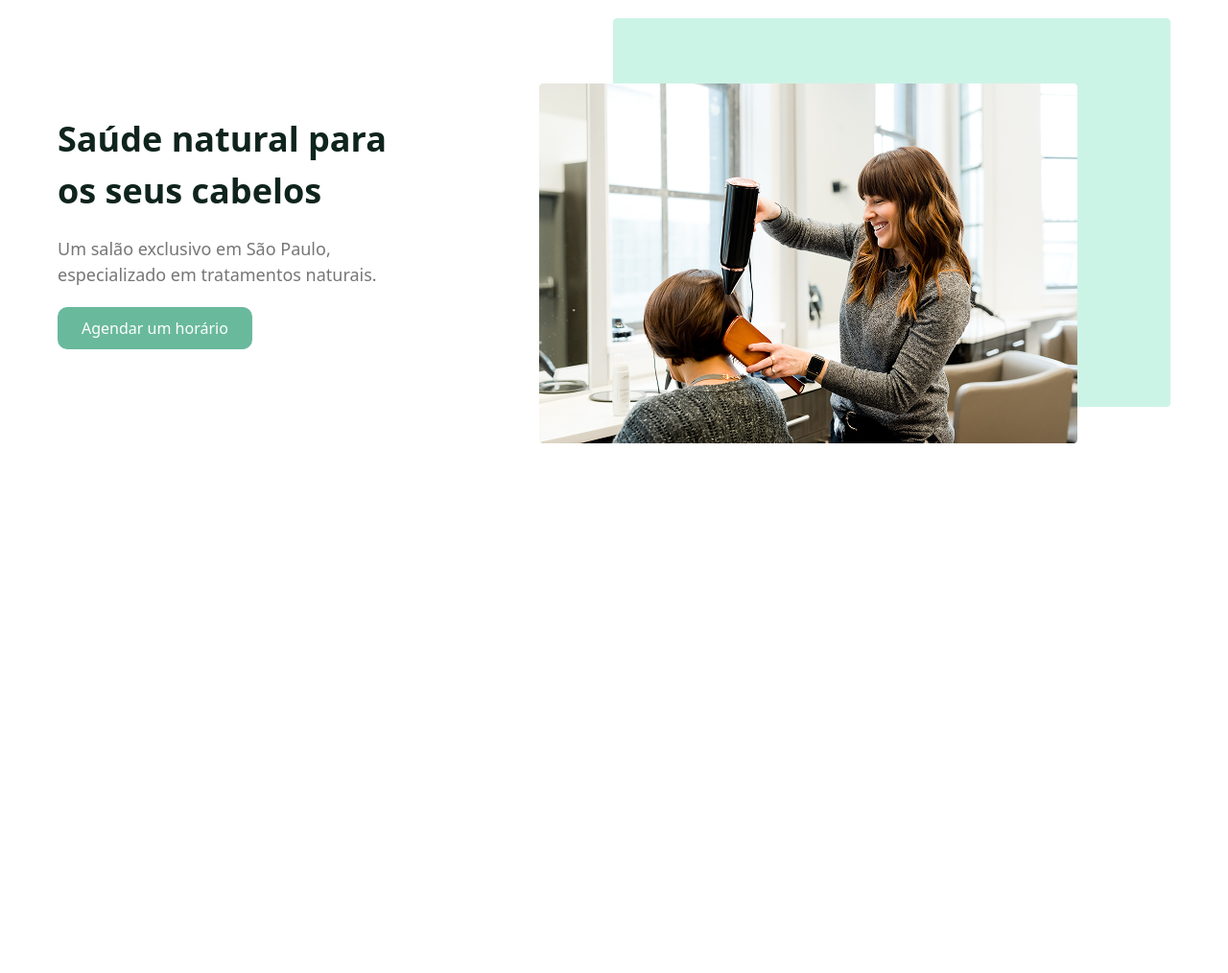
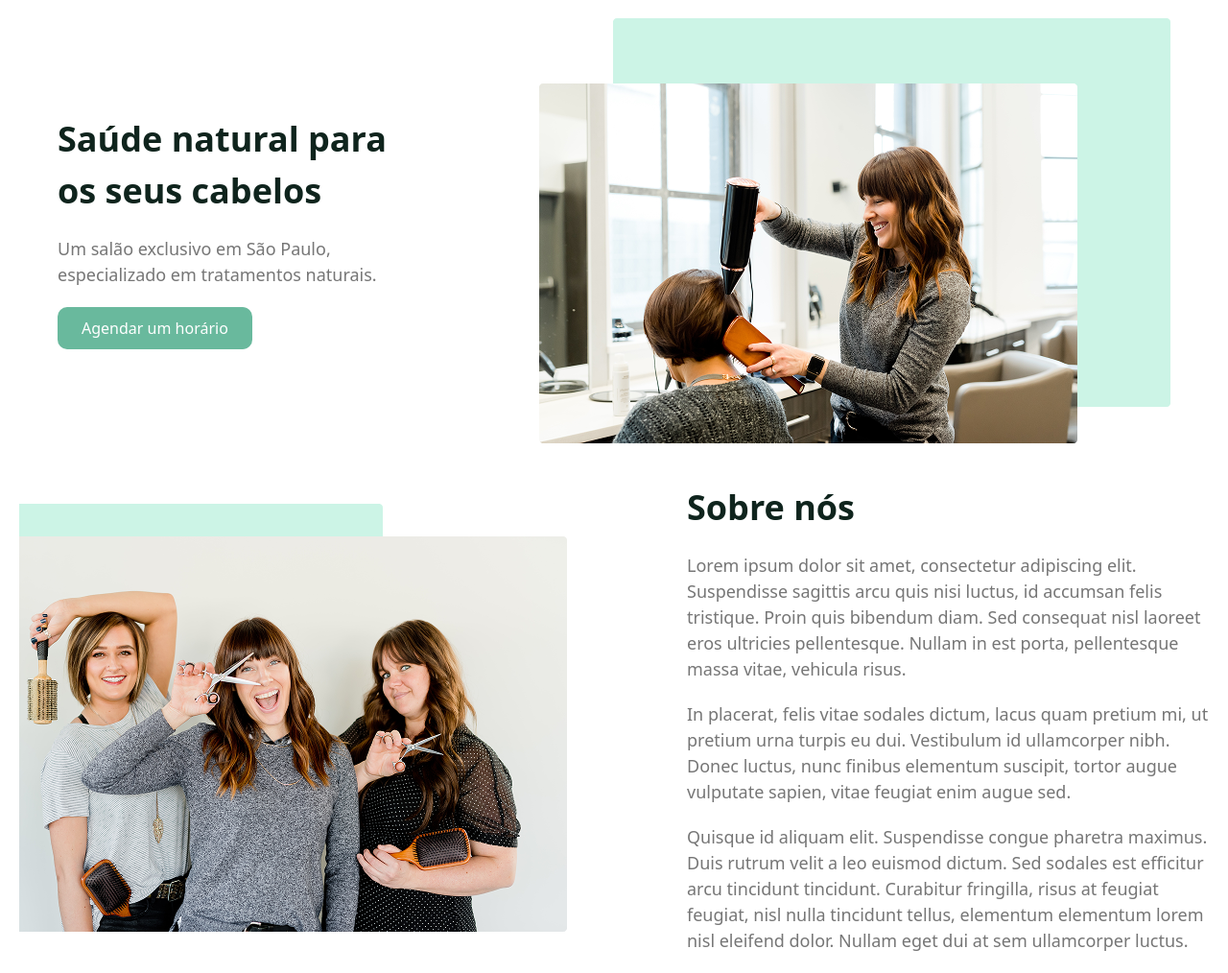
Before and after one commit to mahmadzoda09/TailwindLesson4, a website: page index.html in a window 1280 px wide. Shown: the part 67-1081 px from the top of the page at 96% size. Before the commit the page ends 800 px from the top, so only its background shows below. Drawn offline with Linux system fonts and the light colour scheme.

Commit message:
Section2

```diff
--- a/index.html
+++ b/index.html
@@ -44,6 +44,34 @@
         </aside>
         <img src="src/Img.png" alt="" />
       </section>
+      <section
+        class="flex flex-col lg:flex-row m-auto max-w-350 p-[20px] justify-between items-center gap-[50px] lg:gap-[125px]"
+      >
+        <img src="src/three.png" alt="" />
+        <aside class="flex flex-col gap-[20px] items-start">
+          <h1 class="text-[#0F241D] text-[36px] font-bold">Sobre nós</h1>
+          <p class="text-[#767676] text-[18px] font-normal">
+            Lorem ipsum dolor sit amet, consectetur adipiscing elit. Suspendisse
+            sagittis arcu quis nisi luctus, id accumsan felis tristique. Proin
+            quis bibendum diam. Sed consequat nisl laoreet eros ultricies
+            pellentesque. Nullam in est porta, pellentesque massa vitae,
+            vehicula risus.
+          </p>
+          <p class="text-[#767676] text-[18px] font-normal">
+            In placerat, felis vitae sodales dictum, lacus quam pretium mi, ut
+            pretium urna turpis eu dui. Vestibulum id ullamcorper nibh. Donec
+            luctus, nunc finibus elementum suscipit, tortor augue vulputate
+            sapien, vitae feugiat enim augue sed.
+          </p>
+          <p class="text-[#767676] text-[18px] font-normal">
+            Quisque id aliquam elit. Suspendisse congue pharetra maximus. Duis
+            rutrum velit a leo euismod dictum. Sed sodales est efficitur arcu
+            tincidunt tincidunt. Curabitur fringilla, risus at feugiat feugiat,
+            nisl nulla tincidunt tellus, elementum elementum lorem nisl eleifend
+            dolor. Nullam eget dui at sem ullamcorper luctus.
+          </p>
+        </aside>
+      </section>
     </main>
   </body>
 </html>
```
